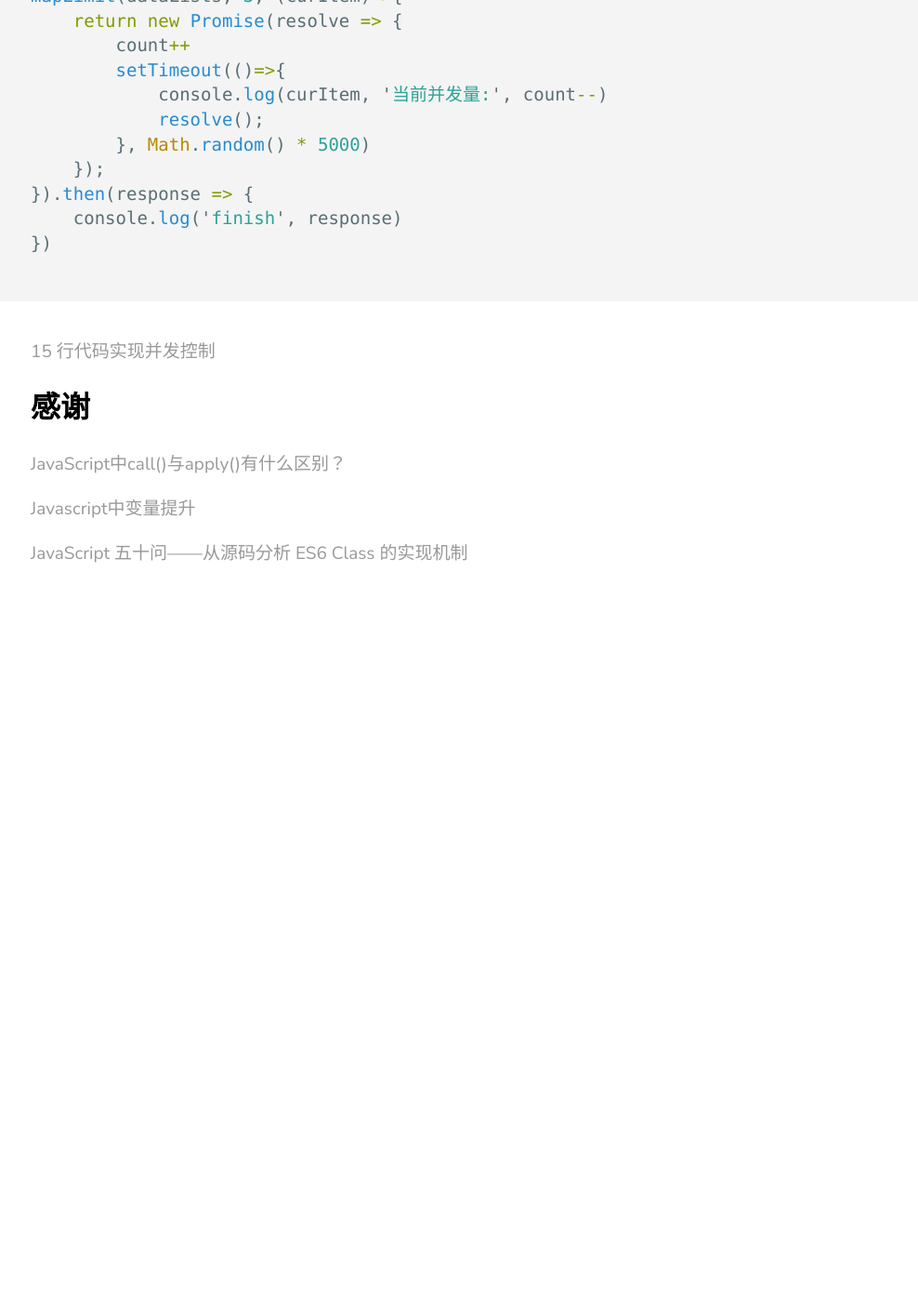
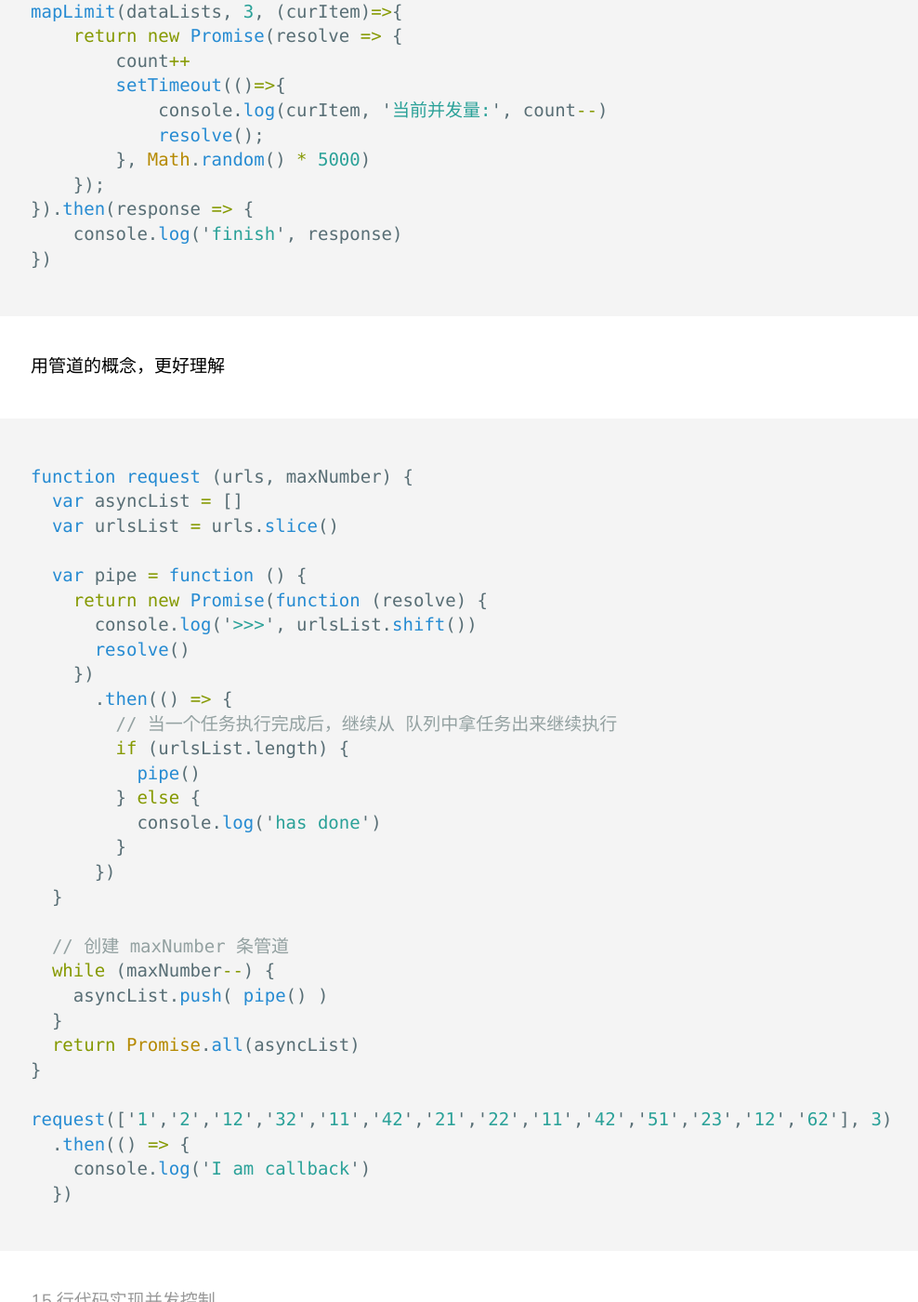
Before and after one commit to bilibiliou/bilibiliou.github.io, a Jekyll site: the page built from _posts/Algorithm/2015-12-31-interview.markdown, in a window 1280 px wide and 1400 px high, scrolled down 43080 px. Shown: the whole window at 93% size, without its empty margins (67-1055 px from the left). Built offline with Jekyll 4.4.1, drawn with Linux system fonts in a browser that asks for light colours; before the commit the page ends 43710 px from its top, so only the background shows below that; some of the changed text lies outside the part shown.

Commit message:
new version

````diff
--- a/_posts/Algorithm/2015-12-31-interview.markdown
+++ b/_posts/Algorithm/2015-12-31-interview.markdown
@@ -1424,7 +1424,62 @@ mapLimit(dataLists, 3, (curItem)=>{
     console.log('finish', response)
 })
 ```
+
+用管道的概念，更好理解
+
+```js
+function request (urls, maxNumber) {
+  var asyncList = []
+  var urlsList = urls.slice()
+
+  var pipe = function () {
+    return new Promise(function (resolve) {
+      console.log('>>>', urlsList.shift())
+      resolve()
+    })
+      .then(() => {
+        // 当一个任务执行完成后，继续从 队列中拿任务出来继续执行
+        if (urlsList.length) {
+          pipe()
+        } else {
+          console.log('has done')
+        }
+      })
+  }
+
+  // 创建 maxNumber 条管道
+  while (maxNumber--) {
+    asyncList.push( pipe() )
+  }
+  return Promise.all(asyncList)
+}
+
+request(['1','2','12','32','11','42','21','22','11','42','51','23','12','62'], 3)
+  .then(() => {
+    console.log('I am callback')
+  })
+```
+
 [15 行代码实现并发控制](https://segmentfault.com/a/1190000013128649)
+
+## 用 reduce 模拟 map
+
+```js
+Array.prototype.mmp = function (fn) {
+  var key = 0
+  var self = this
+  this.reduce((p, n) => {
+    fn && fn.call(self, n, key)
+    return n
+  }, this[1])
+}
+
+var arr = [1,2,3,4,5]
+
+arr.mmp((val, key) => {
+  console.log(val, key)
+})
+```
 
 ## 感谢
 
````
Also changed, not shown: other parts of _posts/Algorithm/2015-12-31-interview.markdown (+1 -1 lines), _posts/tech/2015-10-11-nodejs.markdown (+25 -0 lines), _posts/tech/2018-05-23-cdn.markdown (added, +18 -0 lines), _posts/tech/2020-04-23.learn-http.markdown (line endings or trailing spaces).
